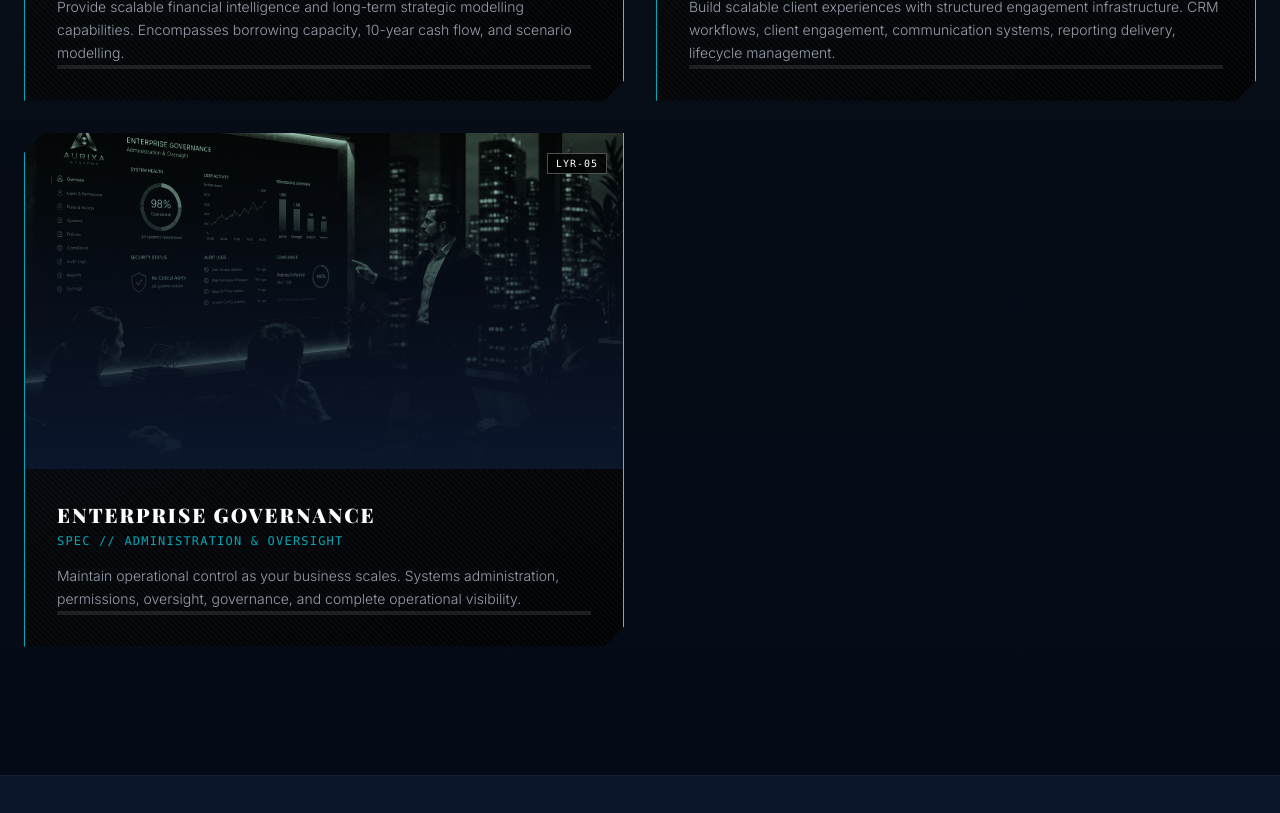
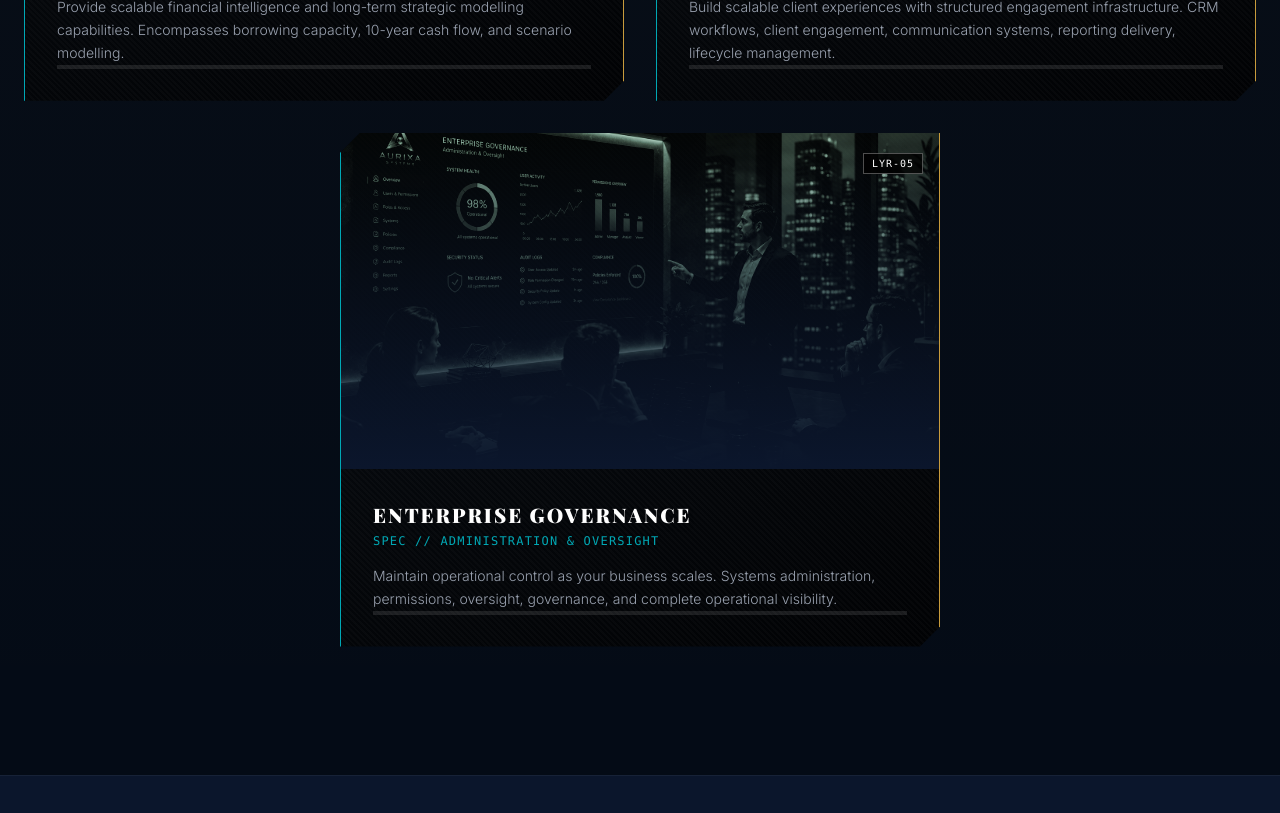
Before and after one commit to lavan96/aurixa-systems, a React (Vite) app: page / in a window 1280 px wide. Shown: the part 2660-3473 px from the top of the page. Built offline with nearby package versions, Linux system fonts and the light colour scheme; a web font is replaced by a local one.

Commit message:
Center final infrastructure layer card

```diff
--- a/src/pages/Home.tsx
+++ b/src/pages/Home.tsx
@@ -105,7 +105,7 @@ export default function Home() {
             </div>
           </div>
 
-          <div className="grid grid-cols-1 md:grid-cols-3 lg:grid-cols-2 gap-8">
+          <div className="grid grid-cols-1 md:grid-cols-3 lg:grid-cols-4 gap-8">
             {[
               {
                 id: "LYR-01",
@@ -148,7 +148,7 @@ export default function Home() {
                 imagePosition: "center center"
               }
             ].map((unit, i) => (
-              <div key={i} className="armor-panel group flex h-full flex-col overflow-hidden hover:lethal-glow transition-all duration-500">
+              <div key={i} className={`armor-panel group flex h-full flex-col overflow-hidden hover:lethal-glow transition-all duration-500 lg:col-span-2 ${unit.id === "LYR-05" ? "lg:col-start-2" : ""}`}>
                 <div className="aspect-video w-full relative shrink-0 overflow-hidden">
                   <div className="absolute inset-0 bg-[#00A8B5] mix-blend-color z-10 opacity-30 group-hover:opacity-10 transition-opacity" />
                   <div className="absolute inset-0 bg-[#C89B3C] mix-blend-color z-10 opacity-20 group-hover:opacity-50 transition-opacity" />
```
